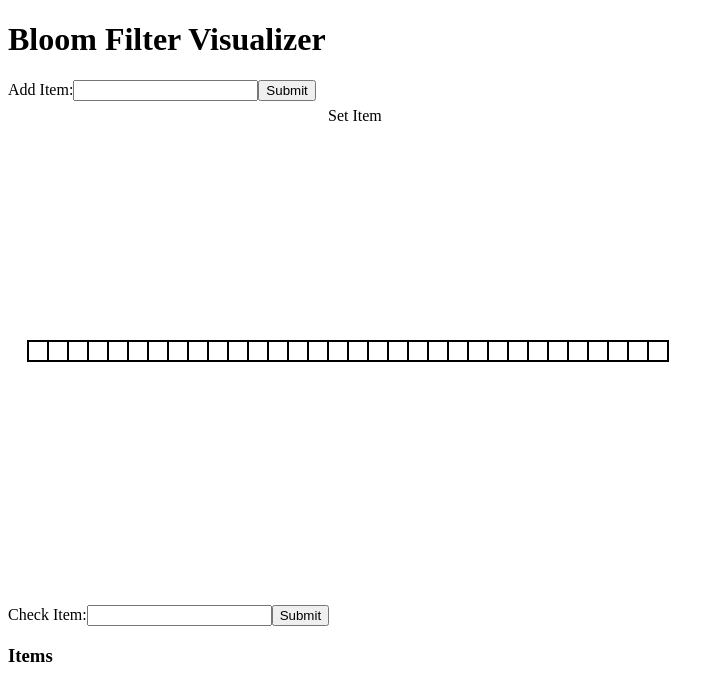
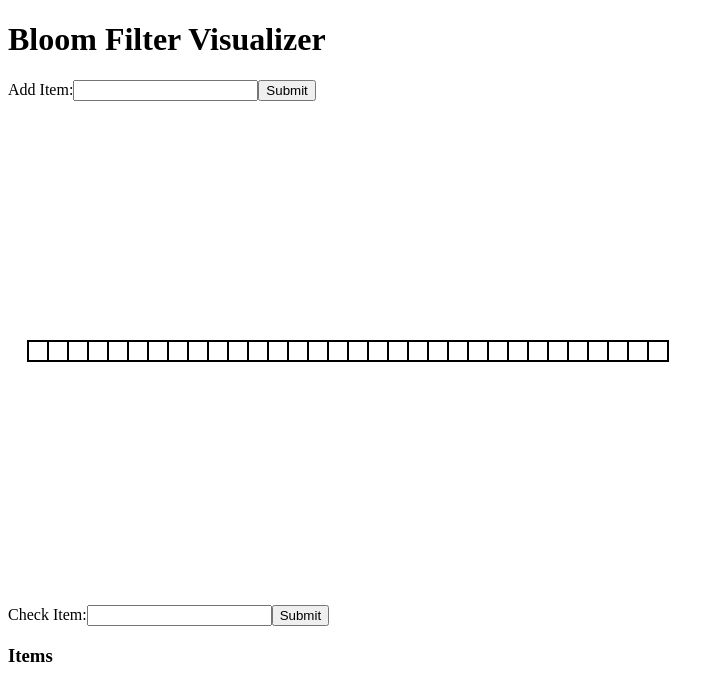
Before and after one commit to ellisandrews/bloom, a React (Create React App) app: page / in a window 1280 px wide. Shown: the top 700 px of the page, without its empty margins (0-724 px from the left). Built offline with nearby package versions, Linux system fonts and the light colour scheme.

Commit message:
Checking and adding items working with arrow

```diff
--- a/src/AddForm.js
+++ b/src/AddForm.js
@@ -1,8 +1,8 @@
 import React, { Component } from 'react'
 import { connect } from 'react-redux'
 import murmur3 from 'murmurhash-js'
+import { activateBits, toggleBits } from './actions/actionCreators/filterArray'
 import { addSetItem } from './actions/actionCreators/itemSet'
-import { activateBits, toggleBits } from './actions/actionCreators/filterArray'
 
 
 class AddForm extends Component {
--- a/src/App.js
+++ b/src/App.js
@@ -10,7 +10,7 @@ const App = () => {
     <div className="App">
       <h1>Bloom Filter Visualizer</h1>
       <AddForm/>
-      <BitArray item="Set Item"/>
+      <BitArray/>
       <CheckForm/>
       <SetItems/>
     </div>
--- a/src/BitArray.js
+++ b/src/BitArray.js
@@ -30,22 +30,29 @@ class BitArray extends Component {
     })
   }
 
-  renderArrows = () => {
+  getArrowXOffset = index => {
+    let offset
+    if ( index <= 12 ) {
+      offset = 35
+    } else if ( index <= 16 ) {
+      offset = 30
+    } else if ( index < 21 ) {
+      offset = 25
+    } else {
+      offset = 22
+    }
+    return offset
+  }
 
-    const getXOffset = index => {
-      let offset
-      if ( index < 10 ) {
-        offset = 25
-      } else if ( index < 20 ) {
-        offset = 22
-      } else {
-        offset = 25
-      }
-      return offset
-    }
+  renderAddArrows = () => {
+    return this.props.activeIndexes.map((index, key) => {
+      return <line key={key} x1="340" y1="30" x2={index*20 + this.getArrowXOffset(index)} y2="225" stroke="black" strokeWidth="1.5" markerEnd="url(#arrowhead)" />
+    })
+  }
 
+  renderCheckArrows = () => {
     return this.props.activeIndexes.map((index, key) => {
-      return <line key={key} x1="340" y1="30" x2={index*20 + getXOffset(index)} y2="230" stroke="black" stroke-width="1.5" marker-end="url(#arrowhead)" />
+      return <line key={key} x1="340" y1="470" x2={index*20 + this.getArrowXOffset(index)} y2="275" stroke="black" strokeWidth="1.5" markerEnd="url(#arrowhead)" />
     })
   }
 
@@ -60,9 +67,10 @@ class BitArray extends Component {
           </marker>
         </defs>
         {/* TODO: Set the below `x` value dynamically based on this.props.item.length */}
-        <text x="320" y="20">{this.props.item}</text>
-        {this.renderArrows()}
+        <text x="320" y="20">{this.props.addedItem}</text>
         {this.renderSquares()}
+        {this.props.addedItem ? this.renderAddArrows() : this.renderCheckArrows()}
+        <text x="320" y="480">{this.props.checkedItem}</text>
       </svg>
     )
   }
@@ -70,9 +78,14 @@ class BitArray extends Component {
 
 
 const mapStateToProps = state => {
+
+  const { array, activeIndexes, addedItem, checkedItem } = state.filter
+
   return {
-    array: state.filter.array,
-    activeIndexes: state.filter.activeIndexes
+    array,
+    activeIndexes,
+    addedItem,
+    checkedItem
   }
 }
 
--- a/src/CheckForm.js
+++ b/src/CheckForm.js
@@ -2,6 +2,7 @@ import React, { Component } from 'react'
 import { connect } from 'react-redux'
 import murmur3 from 'murmurhash-js'
 import { activateBits } from './actions/actionCreators/filterArray'
+import { checkSetItem } from './actions/actionCreators/itemSet'
 
 
 class CheckForm extends Component {
@@ -17,10 +18,13 @@ class CheckForm extends Component {
   handleSubmit = event => {
     event.preventDefault()
 
-    const { activateBits, array } = this.props
+    const { activateBits, array, checkSetItem } = this.props
 
     // Grab the item to be added to the set
     const item = this.state.value
+
+    // Set the checkedItem in state, and remove an addedItem if applicable
+    checkSetItem(item)
 
     // Hash the item using the hashing algorithms
     // NOTE: Modulo needs to be the length of the filterArray!
@@ -74,5 +78,5 @@ const mapStateToProps = state => {
 
 export default connect(
   mapStateToProps,
-  { activateBits }
+  { activateBits, checkSetItem }
 )(CheckForm)
--- a/src/actions/actionCreators/itemSet.js
+++ b/src/actions/actionCreators/itemSet.js
@@ -1,4 +1,4 @@
-import { ADD_SET_ITEM } from '../actionTypes'
+import { ADD_SET_ITEM, CHECK_SET_ITEM } from '../actionTypes'
 
 
 export const addSetItem = item => {
@@ -7,3 +7,10 @@ export const addSetItem = item => {
     item: item
   }
 }
+
+export const checkSetItem = item => {
+  return {
+    type: CHECK_SET_ITEM,
+    item: item
+  }
+}
--- a/src/actions/actionTypes.js
+++ b/src/actions/actionTypes.js
@@ -3,5 +3,8 @@ export const ACTIVATE_BITS = 'ACTIVATE_BITS'
 
 export const TOGGLE_BITS = 'TOGGLE_BITS'
 
+
 // Item set action types
 export const ADD_SET_ITEM = 'ADD_SET_ITEM'
+
+export const CHECK_SET_ITEM = 'CHECK_SET_ITEM'
--- a/src/reducers/filterReducer.js
+++ b/src/reducers/filterReducer.js
@@ -1,4 +1,4 @@
-import { ACTIVATE_BITS, TOGGLE_BITS } from '../actions/actionTypes'
+import { ADD_SET_ITEM, ACTIVATE_BITS, CHECK_SET_ITEM, TOGGLE_BITS } from '../actions/actionTypes'
 
 
 const resetArray = size => {
@@ -13,7 +13,9 @@ const resetArray = size => {
 // TODO: Somehow set this dynamically to a specified number of bits?
 const initialState = {
   array: resetArray(32),
-  activeIndexes: []
+  activeIndexes: [],
+  addedItem: null,
+  checkedItem: null
 }
 
 
@@ -35,6 +37,20 @@ const filterReducer = (state = initialState, action) => {
         array: state.array.map((bit, index) => action.indexes.includes(index) ? true : bit)
       }
 
+    case ADD_SET_ITEM:
+      return {
+        ...state,
+        addedItem: action.item,
+        checkedItem: null
+      }
+
+    case CHECK_SET_ITEM:
+      return {
+        ...state,
+        addedItem: null,
+        checkedItem: action.item
+      }
+
     default:
       return state
   }
```
